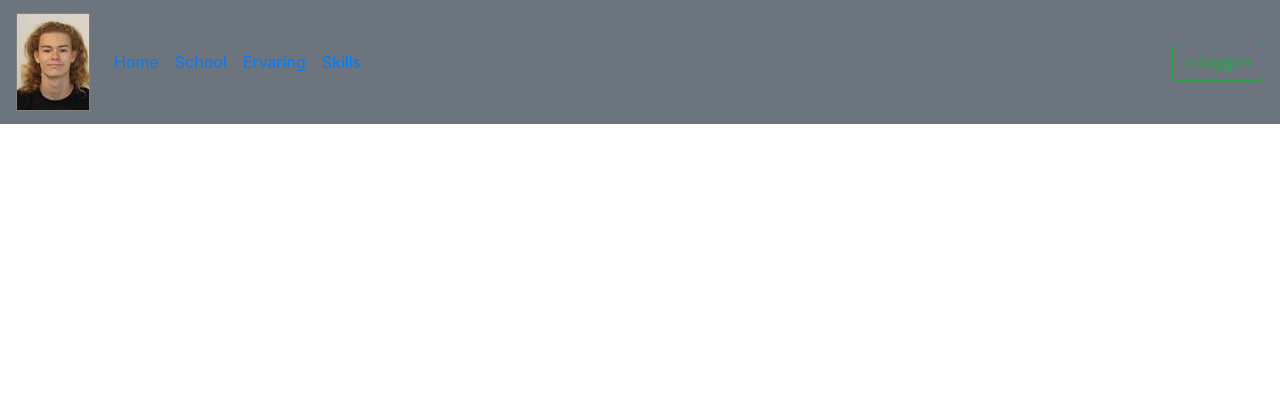
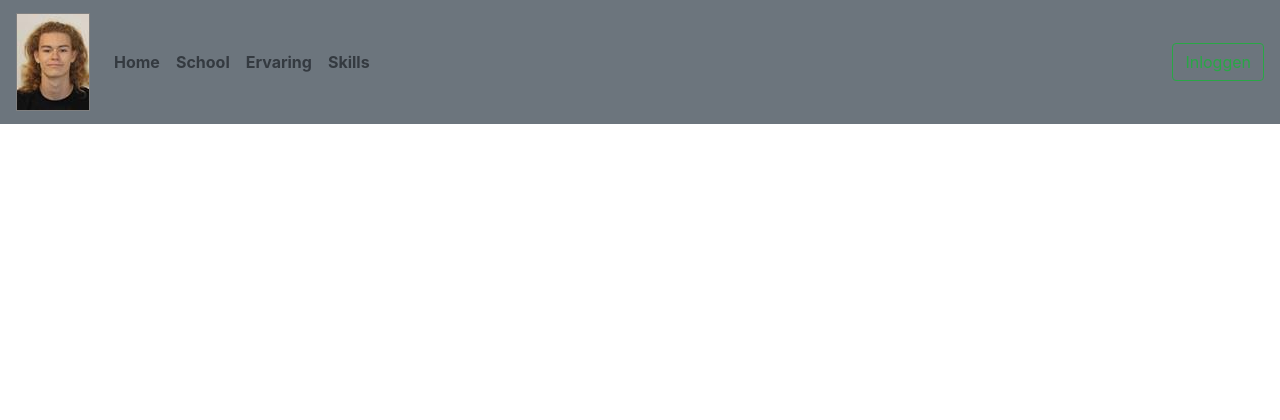
Before and after one commit to Bo-Eamonn/portfolio-symfony, a Symfony app: template templates/home/index.html.twig in a window 1280 px wide. Shown: the top 420 px of the page. Run offline with Twig, Linux system fonts and the light colour scheme; the template is opened without the code that fills it, so the values that code supplies are empty; some libraries are stand-ins or nearby versions.

Commit message:
Bo | Fixed nav, only login/logout needs change

```diff
--- a/templates/base.html.twig
+++ b/templates/base.html.twig
@@ -13,8 +13,8 @@
 </head>
 <body>
 {% if is_granted('ROLE_ADMIN') %}
-<nav class="navbar navbar-expand-lg navbar-light bg-light">
-    <a class="navbar-brand" href="#">Navbar</a>
+<nav class="navbar navbar-expand-lg navbar-secondary bg-secondary">
+    <a class="navbar-brand" href="/"><img class="logo" src="../../images/logo.jpg" alt="logo"></a>
     <button class="navbar-toggler" type="button" data-toggle="collapse" data-target="#navbarSupportedContent" aria-controls="navbarSupportedContent" aria-expanded="false" aria-label="Toggle navigation">
         <span class="navbar-toggler-icon"></span>
     </button>
@@ -22,20 +22,36 @@
     <div class="collapse navbar-collapse" id="navbarSupportedContent">
         <ul class="navbar-nav mr-auto">
             <li class="nav-item active">
-                <a class="nav-link" href="#">Home <span class="sr-only">(current)</span></a>
-            </li>
-            <li class="nav-item">
-                <a class="nav-link" href="#">Link</a>
+                <a class="nav-link text-dark font-weight-bold" href="#">Home <span class="sr-only">(current)</span></a>
             </li>
             <li class="nav-item dropdown">
-                <a class="nav-link dropdown-toggle" href="#" id="navbarDropdown" role="button" data-toggle="dropdown" aria-haspopup="true" aria-expanded="false">
-                    Dropdown
+                <a class="nav-link dropdown-toggle text-dark font-weight-bold" href="" id="navbarDropdown" role="button" data-toggle="dropdown" aria-haspopup="true" aria-expanded="false">
+                    School
                 </a>
                 <div class="dropdown-menu" aria-labelledby="navbarDropdown">
-                    <a class="dropdown-item" href="#">Action</a>
-                    <a class="dropdown-item" href="#">Another action</a>
+                    <a class="dropdown-item" href="/school">Index</a>
                     <div class="dropdown-divider"></div>
-                    <a class="dropdown-item" href="#">Something else here</a>
+                    <a class="dropdown-item" href="/school/new">New</a>
+                </div>
+            </li>
+            <li class="nav-item dropdown">
+                <a class="nav-link dropdown-toggle text-dark font-weight-bold" href="" id="navbarDropdown" role="button" data-toggle="dropdown" aria-haspopup="true" aria-expanded="false">
+                    Ervaring
+                </a>
+                <div class="dropdown-menu" aria-labelledby="navbarDropdown">
+                    <a class="dropdown-item" href="/experience">Index</a>
+                    <div class="dropdown-divider"></div>
+                    <a class="dropdown-item" href="/experience/new">New</a>
+                </div>
+            </li>
+            <li class="nav-item dropdown">
+                <a class="nav-link dropdown-toggle text-dark font-weight-bold" href="" id="navbarDropdown" role="button" data-toggle="dropdown" aria-haspopup="true" aria-expanded="false">
+                    Skills
+                </a>
+                <div class="dropdown-menu" aria-labelledby="navbarDropdown">
+                    <a class="dropdown-item" href="/skills">Index</a>
+                    <div class="dropdown-divider"></div>
+                    <a class="dropdown-item" href="/skills/new">New</a>
                 </div>
             </li>
         </ul>
@@ -52,16 +68,16 @@
     <div class="collapse navbar-collapse" id="navbarSupportedContent">
         <ul class="navbar-nav mr-auto">
             <li class="nav-item active">
-                <a class="nav-link" href="/">Home <span class="sr-only">(current)</span></a>
+                <a class="nav-link text-dark font-weight-bold" href="/">Home <span class="sr-only">(current)</span></a>
             </li>
             <li class="nav-item">
-                <a class="nav-link" href="/school">School</a>
+                <a class="nav-link text-dark font-weight-bold" href="/school">School</a>
             </li>
             <li class="nav-item">
-                <a class="nav-link " href="/experience">Ervaring</a>
+                <a class="nav-link text-dark font-weight-bold" href="/experience">Ervaring</a>
             </li>
             <li class="nav-item">
-                <a class="nav-link " href="/skills">Skills</a>
+                <a class="nav-link text-dark font-weight-bold" href="/skills">Skills</a>
             </li>
         </ul>
         <a href="/login" class="btn btn-outline-success my-2 my-sm-0">Inloggen</a>
```
